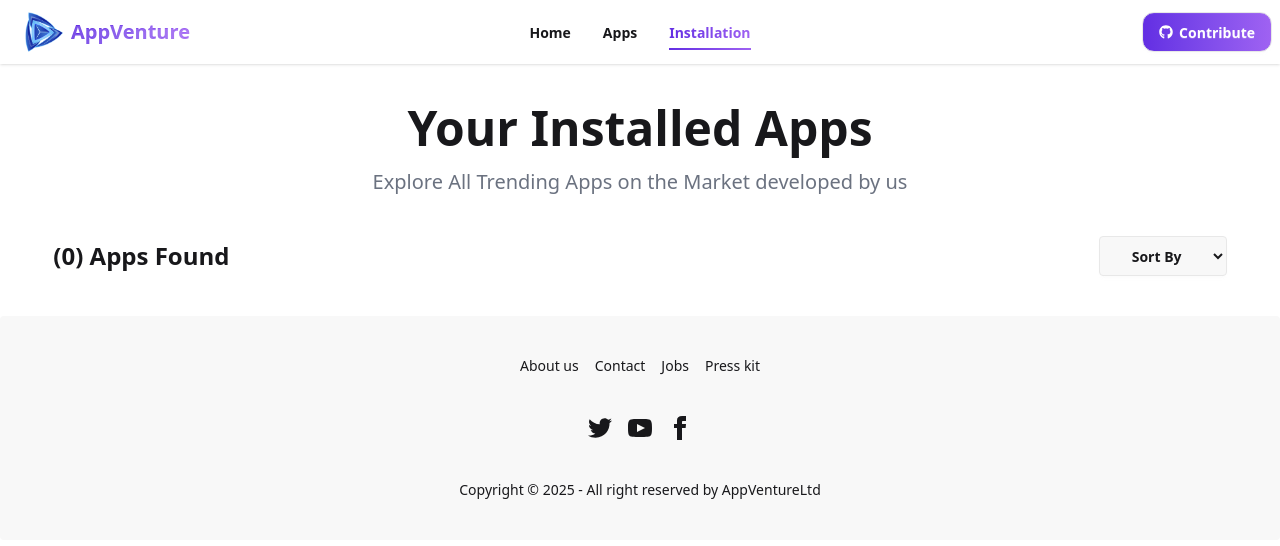
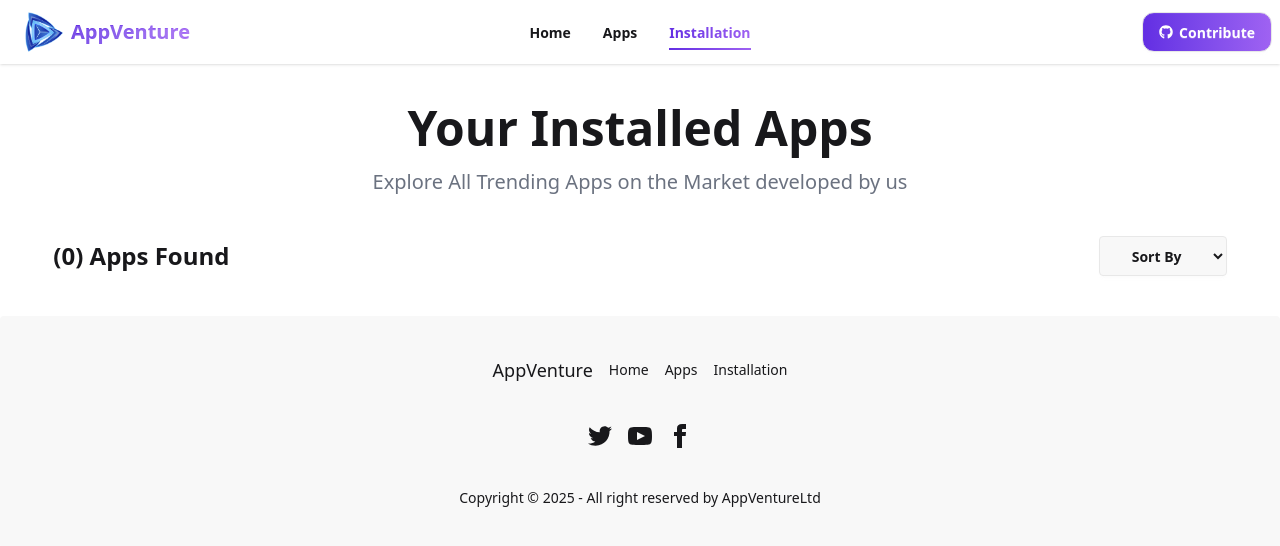
Before and after one commit to jinnahakondo/B-12-A-8-Appventure-, a React (Vite) app: page /installation in a window 1280 px wide. Shown: the top 546 px of the page. Built offline with nearby package versions, Linux system fonts and the light colour scheme.

Commit message:
some updated

```diff
--- a/src/Components/Apps/Installed Apps/InstalledApp.jsx
+++ b/src/Components/Apps/Installed Apps/InstalledApp.jsx
@@ -1,20 +1,21 @@
 import React from 'react';
 import DownloadIcon from '../../../assets/icon-downloads.png'
 import RateIcon from '../../../assets/icon-ratings.png'
-import { addAppsToLs, getStoredApps } from '../../../Utiltty/Utility';
 import { toast } from 'react-toastify';
+import { Link } from 'react-router';
 
 const InstalledApp = ({ app }) => {
 
     const handelUnInstallBtn = () => {
-        const storedAppsId = getStoredApps();
-        const ids = storedAppsId.map(storedId => parseInt(storedId))
-        const updatedId = ids.filter(id => id !== app.id);
-        addAppsToLs(updatedId)
+        toast.error("can not uninstall app")
     }
+
     return (
         <div className='flex flex-col md:flex-row justify-center items-center  md:justify-between gap-5 shadow-lg  rounded-lg p-4 border border-gray-300'>
             {/* left div  */}
+
+
+            <Link to={`/apps-details/${app.id}`}>
                 <div className='flex gap-6 items-center'>
                     {/* left div  */}
                     <div>
@@ -37,11 +38,13 @@ const InstalledApp = ({ app }) => {
                         </div>
                     </div>
                 </div>
+            </Link>
             {/* right div  */}
             <div className=''>
                 <button onClick={handelUnInstallBtn} className='bg-green-500 text-white font-bold px-5 py-2 rounded-xl'> Uninstall</button>
             </div>
         </div >
+
     );
 };
 
--- a/src/Components/Footer/Footer.jsx
+++ b/src/Components/Footer/Footer.jsx
@@ -1,13 +1,14 @@
 import React from 'react';
+import { Link } from 'react-router';
 
 const Footer = () => {
     return (
         <footer className="footer footer-horizontal footer-center bg-base-200 text-base-content rounded p-10">
             <nav className="grid grid-flow-col gap-4">
-                <a className="link link-hover">About us</a>
-                <a className="link link-hover">Contact</a>
-                <a className="link link-hover">Jobs</a>
-                <a className="link link-hover">Press kit</a>
+                <a className="link link-hover text-lg" href='/'>AppVenture</a>
+                <a className="link link-hover" href='/'>Home</a>
+                <Link className="link link-hover" to='/apps'>Apps</Link>
+                <Link className="link link-hover" to='/installation'>Installation</Link>
             </nav>
             <nav>
                 <div className="grid grid-flow-col gap-4">
--- a/src/Utiltty/Utility.js
+++ b/src/Utiltty/Utility.js
@@ -22,5 +22,4 @@ const addAppsToLs = id => {
 }
 
 
-
 export { getStoredApps, addAppsToLs }
```
Lines whose indentation alone changed are shown as unchanged.
